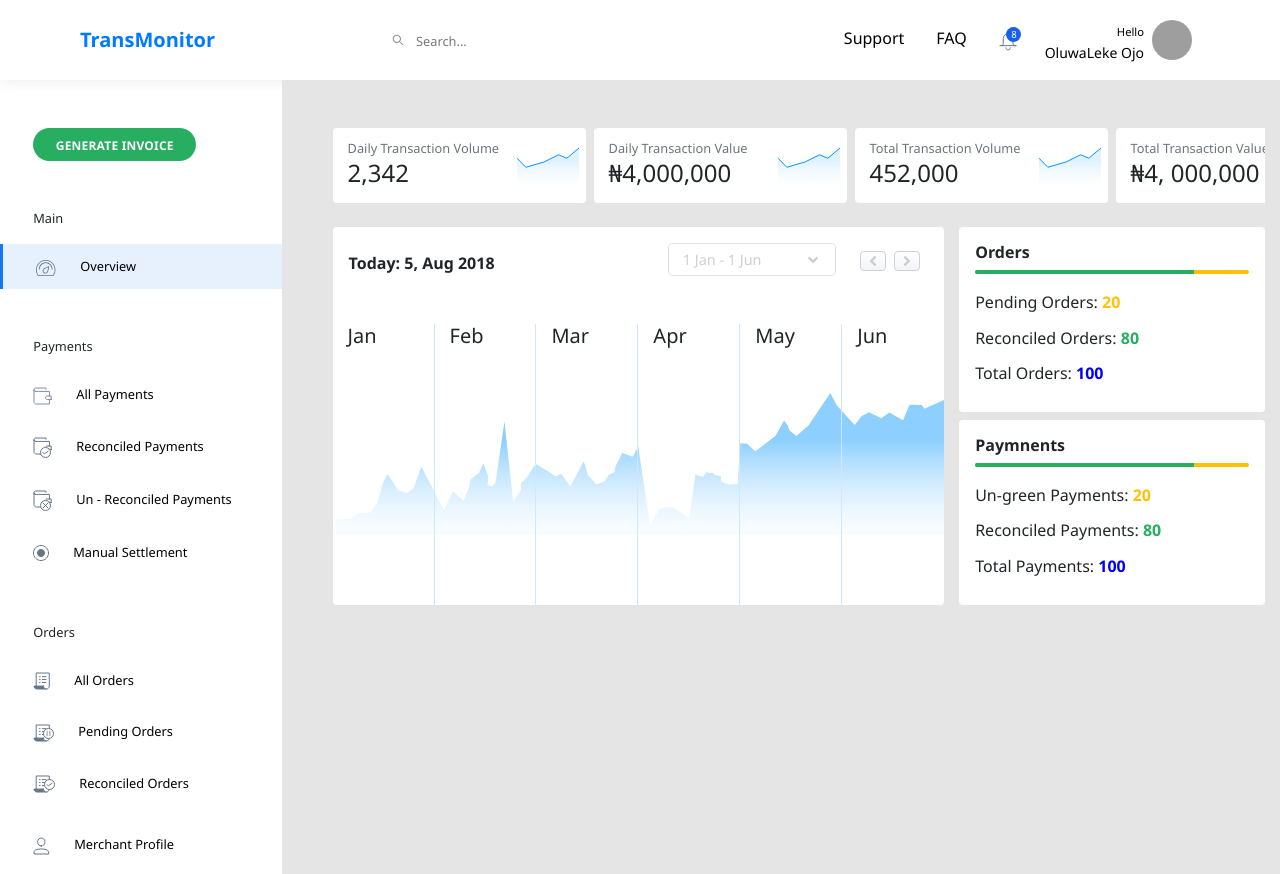
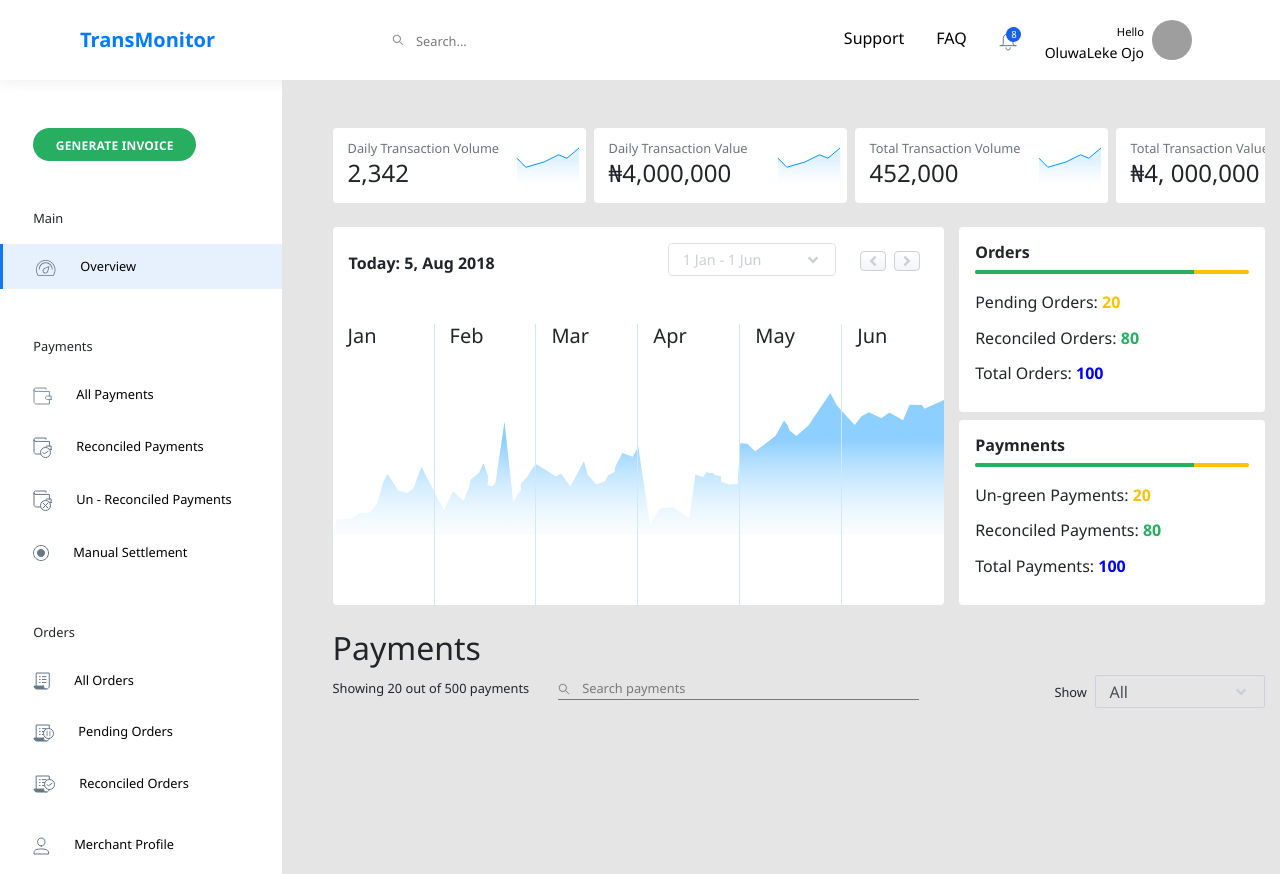
Before and after one commit to Ad3mola/trans-monitor, a React (Create React App) app: page / in a window 1280 px wide. Built offline with nearby package versions, Linux system fonts and the light colour scheme; grey boxes are pictures that could not be loaded.

Commit message:
add payment table header

```diff
--- /dev/null
+++ b/src/components/TableHeader.js
@@ -0,0 +1,57 @@
+import React, { useState } from "react";
+
+import SelectField from "../components/SelectField";
+import { SearchIcon } from "../components/SVGs";
+
+const paymentTypes = [
+  "All",
+  "Reconciled",
+  "Un-reconciled",
+  "Settled",
+  "Unsettled",
+];
+
+function TableHeader() {
+  const [dropdown, setDropdown] = useState(false);
+  const [paymentType, setPaymentType] = useState(paymentTypes[0]);
+
+  const handleChange = (arg) => {
+    setPaymentType(arg);
+  };
+
+  return (
+    <div className="table-nav">
+      <div class="row">
+        <div className="col-md-3">
+          <small>
+            Showing <span>20</span> out of 500 payments
+          </small>
+        </div>
+        <div className="col-md-6 p-0">
+          <div className="search-icon">
+            <SearchIcon />
+          </div>
+
+          <input
+            type="text"
+            className="w-75 pl-4 payment-search"
+            placeholder="Search payments"
+          />
+        </div>
+        <div className="col-md-3 d-flex">
+          <small className="mt-2 mr-2">Show</small>
+          <SelectField
+            data={paymentTypes}
+            inputState={paymentType}
+            dropDown={dropdown}
+            setDropDown={setDropdown}
+            handleInputState={handleChange}
+            containerClassName="payment-dropdown-container"
+          />
+        </div>
+      </div>
+    </div>
+  );
+}
+
+export default TableHeader;
--- a/src/pages/Monitor.js
+++ b/src/pages/Monitor.js
@@ -4,6 +4,7 @@ import TransactionWrapper from "../components/TransactionWrapper";
 import { MonitorStyle } from "../styles/MonitorStyles";
 import ChartContainer from "../components/ChartContainer";
 import TransInfoWrapper from "../components/TransInfoWrapper";
+import TableHeader from "../components/TableHeader";
 
 function Monitor() {
   return (
@@ -19,6 +20,10 @@ function Monitor() {
           </div>
         </div>
       </div>
+      <div className="my-4">
+        <h2>Payments</h2>
+        <TableHeader />
+      </div>
     </MonitorStyle>
   );
 }
--- a/src/styles/MonitorStyles.js
+++ b/src/styles/MonitorStyles.js
@@ -43,4 +43,40 @@ export const MonitorStyle = styled.div`
       }
     }
   }
+  .payment-search {
+    background: transparent;
+    border: 0;
+    border-bottom: 0.5px solid #787878;
+    position: relative;
+    &:focus {
+      border-bottom: 1px solid black;
+    }
+    &::placeholder {
+      color: #787878;
+      font-size: 0.8rem;
+    }
+  }
+  .search-icon {
+    position: absolute;
+    top: 0;
+    left: 0;
+  }
+  .payment-dropdown-container {
+    border: 1px solid #ced0da;
+    border-radius: 2px;
+    background: transparent;
+    .dropdown-items {
+      text-align: left;
+      background-color: white;
+      color: black;
+      box-shadow: 0px 4px 6px rgba(0, 0, 0, 0.15);
+      border-radius: 0px 0px 6px 6px;
+      border: 0;
+      top: 20;
+    }
+    .input,
+    input {
+      background: transparent;
+    }
+  }
 `;
```
